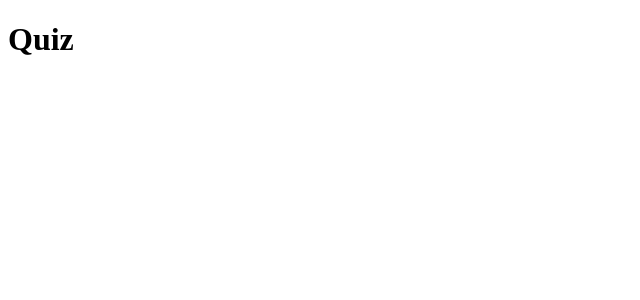
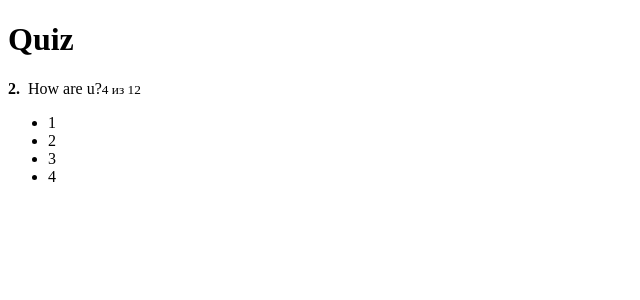
Before and after one commit to CodeCostylProduction/react-quiz, a React app: page / in a window 1280 px wide. Shown: the top 300 px of the page, without its empty margins (0-640 px from the left). Built offline with nearby package versions, Linux system fonts and the light colour scheme.

Commit message:
up to 48 exercise

```diff
--- a/src/components/ActiveQuiz/ActiveQuiz.css
+++ b/src/components/ActiveQuiz/ActiveQuiz.css
@@ -0,0 +1,12 @@
+.ActiveQuiz {
+    padding: 20px;
+    color: #ffffff;
+    border: 2px solid #ffffff;
+    border-radius: 5px;
+    box-sizing: border-box;
+}
+
+.Question {
+    display: flex;
+    justify-content: space-between;
+}
--- a/src/components/ActiveQuiz/ActiveQuiz.js
+++ b/src/components/ActiveQuiz/ActiveQuiz.js
@@ -0,0 +1,22 @@
+import React from 'react'
+import classes from './ActiveQuiz.css'
+
+const ActiveQuiz = props => (
+    <div className={classes.ActiveQuiz}>
+        <p className={classes.Question}>
+            <span>
+                <strong>2.</strong>&nbsp;
+                How are u?
+            </span>
+            <small>4 из 12</small>
+        </p>
+        <ul>
+            <li>1</li>
+            <li>2</li>
+            <li>3</li>
+            <li>4</li>
+
+        </ul>
+    </div>
+);
+export default ActiveQuiz
--- a/src/containers/Quiz/Quiz.css
+++ b/src/containers/Quiz/Quiz.css
@@ -11,3 +11,7 @@
     color: #ffffff;
     margin-left: 10px;
 }
+
+.ActiveQuiz {
+    width: 600px;
+}
--- a/src/containers/Quiz/Quiz.js
+++ b/src/containers/Quiz/Quiz.js
@@ -1,5 +1,6 @@
 import React, {Component} from 'react'
 import classes from './Quiz.css'
+import ActiveQuiz from "../../components/ActiveQuiz/ActiveQuiz";
 
 class Quiz extends React.Component {
     state = {
@@ -8,7 +9,10 @@
     render() {
         return (
             <div className={classes.Quiz}>
-                <h1>Quiz</h1>
+                <div className={classes.ActiveQuiz}>
+                    <h1>Quiz</h1>
+                    <ActiveQuiz />
+                </div>
             </div>
         )
     }
```
